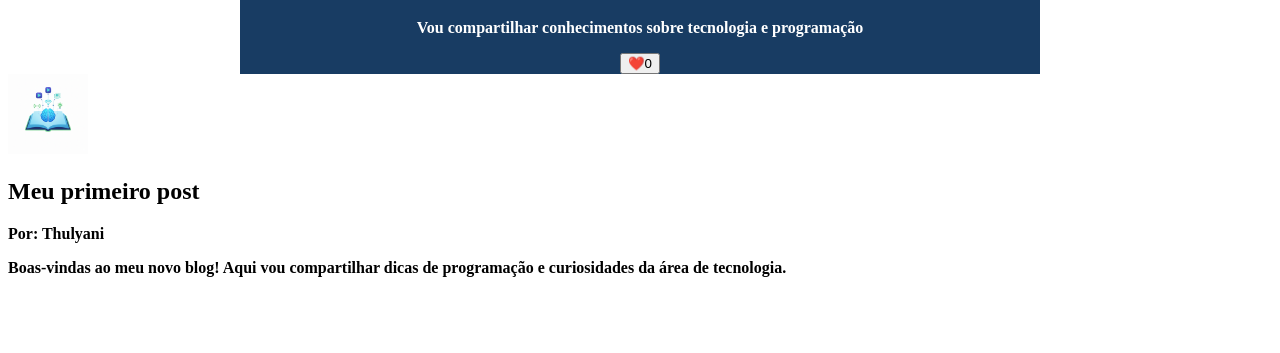
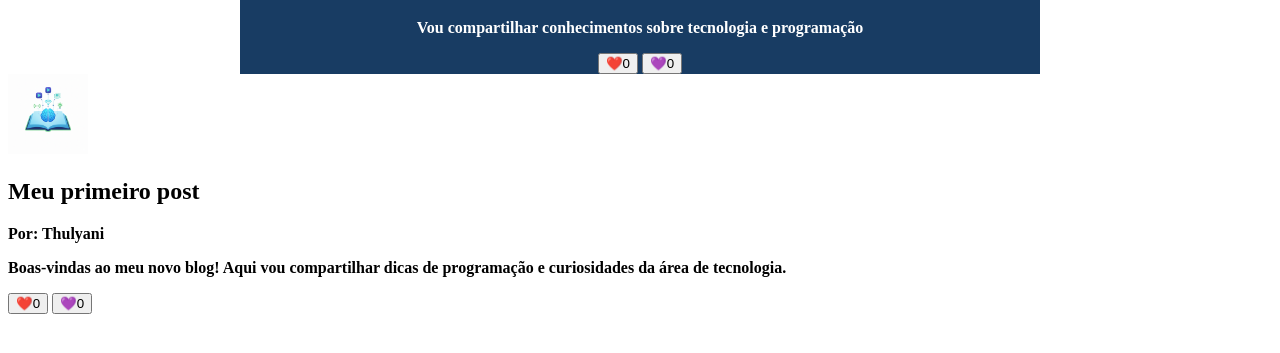
Before and after one commit to thulyanimedeiro-pixel/blog-, a plain HTML site: page index.html in a window 1280 px wide. Shown: the part 61-414 px from the top of the page. Drawn offline with Linux system fonts and the light colour scheme.

Commit message:
coraçao

```diff
--- a/index.html
+++ b/index.html
@@ -12,6 +12,7 @@
         <h1>Meu blog tech</h1>
         <p>Vou compartilhar conhecimentos sobre tecnologia e programação</p>
        <button>❤️<span>0</span></button>
+        <button>💜<span>0</span></button>
        <style>
             header {
                 background-color: #183C63;
@@ -44,7 +45,9 @@ font-weight: bold;
         <p>Por: Thulyani</p>
         <p>Boas-vindas ao meu novo blog! Aqui vou compartilhar dicas de programação e curiosidades da área de
             tecnologia.</p>
-    </main>
+        <button>❤️<span>0</span></button>
+        <button>💜<span>0</span></button>
+        </main>
 
 </body>
 
```
